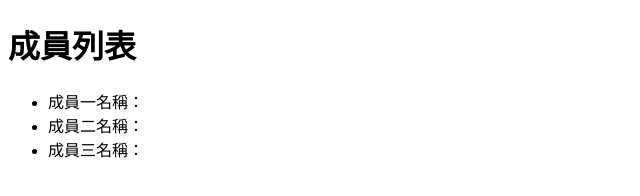
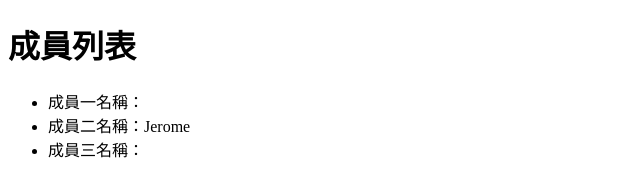
Before and after one commit to JHOUJHOU/git_task_4, a plain HTML site: page index.html in a window 1280 px wide. Shown: the full height of the page, 0-640 px from the left. Drawn offline with Linux system fonts and the light colour scheme.

Commit message:
add B member

```diff
--- a/index.html
+++ b/index.html
@@ -9,7 +9,7 @@
     <h1>成員列表</h1>
     <ul>
         <li>成員一名稱：</li>
-        <li>成員二名稱：</li>
+        <li>成員二名稱：Jerome</li>
         <li>成員三名稱：</li>
     </ul>
 </body>
```
